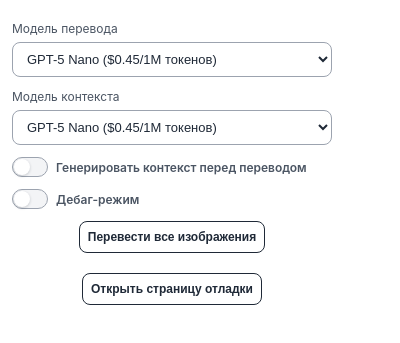
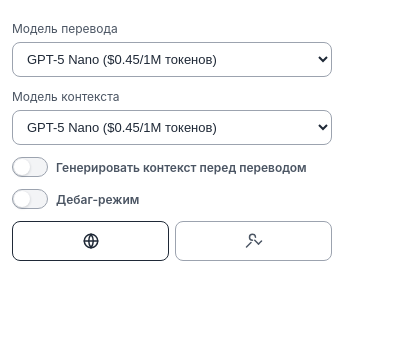
Before and after one commit to Efnatii/transhot, a browser extension: page src/popup.html in a window 400 px wide. Shown: the part 63-406 px from the top of the page. Drawn offline with Linux system fonts and the light colour scheme.

Commit message:
Update popup actions to icon buttons

```diff
--- a/src/options.css
+++ b/src/options.css
@@ -135,6 +135,12 @@ header h1 {
 
 .bulk-row {
   gap: 8px;
+}
+
+.popup-actions {
+  display: grid;
+  grid-template-columns: repeat(auto-fit, minmax(56px, 1fr));
+  gap: 6px;
 }
 
 .toggle {
@@ -303,6 +309,66 @@ input[type="file"]::-webkit-file-upload-button:hover {
   transition: transform 0.1s ease, background 0.2s ease, color 0.2s ease;
 }
 
+.icon-button {
+  display: inline-flex;
+  align-items: center;
+  justify-content: center;
+  height: 40px;
+  border-radius: 8px;
+  border: 1px solid var(--text-primary);
+  background: var(--surface);
+  color: var(--text-primary);
+  cursor: pointer;
+  transition: transform 0.1s ease, background 0.2s ease, color 0.2s ease;
+}
+
+.icon-button.secondary {
+  border-color: var(--border);
+  color: var(--text-secondary);
+}
+
+.icon-button:hover:not(:disabled) {
+  transform: translateY(-1px);
+  background: var(--text-primary);
+  color: var(--surface);
+}
+
+.icon-button.secondary:hover:not(:disabled) {
+  background: var(--text-secondary);
+  color: var(--surface);
+}
+
+.icon-button:active:not(:disabled) {
+  transform: translateY(1px);
+}
+
+.icon {
+  width: 18px;
+  height: 18px;
+  display: inline-flex;
+}
+
+.icon svg {
+  width: 100%;
+  height: 100%;
+  stroke: currentColor;
+  fill: none;
+  stroke-width: 2;
+  stroke-linecap: round;
+  stroke-linejoin: round;
+}
+
+.sr-only {
+  position: absolute;
+  width: 1px;
+  height: 1px;
+  padding: 0;
+  margin: -1px;
+  overflow: hidden;
+  clip: rect(0, 0, 0, 0);
+  border: 0;
+}
+
 .primary-button:hover:not(:disabled) {
   transform: translateY(-1px);
   background: var(--text-primary);
--- a/src/popup.html
+++ b/src/popup.html
@@ -95,16 +95,43 @@
       </section>
 
       <section class="card compact">
-        <div class="card-row bulk-row">
-          <button id="translate-all" type="button" class="primary-button">Перевести все изображения</button>
-          <p id="bulk-status" class="hint" role="status" aria-live="polite"></p>
+        <div class="card-row popup-actions">
+          <button
+            id="translate-all"
+            type="button"
+            class="icon-button"
+            aria-label="Перевести все изображения"
+            title="Перевести все изображения"
+          >
+            <span class="icon" aria-hidden="true">
+              <svg viewBox="0 0 24 24">
+                <circle cx="12" cy="12" r="9"></circle>
+                <path d="M3 12h18"></path>
+                <path d="M12 3a15 15 0 0 1 0 18"></path>
+                <path d="M12 3a15 15 0 0 0 0 18"></path>
+              </svg>
+            </span>
+            <span class="sr-only">Перевести все изображения</span>
+          </button>
+          <button
+            id="open-debug"
+            type="button"
+            class="icon-button secondary"
+            aria-label="Открыть страницу отладки"
+            title="Открыть страницу отладки"
+          >
+            <span class="icon" aria-hidden="true">
+              <svg viewBox="0 0 24 24">
+                <path d="M14 7a4 4 0 1 0-4 4"></path>
+                <path d="M2 20l6-6"></path>
+                <path d="M13 11l5 5"></path>
+                <path d="M18 16l4-4"></path>
+              </svg>
+            </span>
+            <span class="sr-only">Открыть страницу отладки</span>
+          </button>
         </div>
-      </section>
-
-      <section class="card compact">
-        <div class="card-row">
-          <button id="open-debug" type="button" class="primary-button">Открыть страницу отладки</button>
-        </div>
+        <p id="bulk-status" class="hint" role="status" aria-live="polite"></p>
       </section>
     </main>
     <script src="options.js"></script>
```
